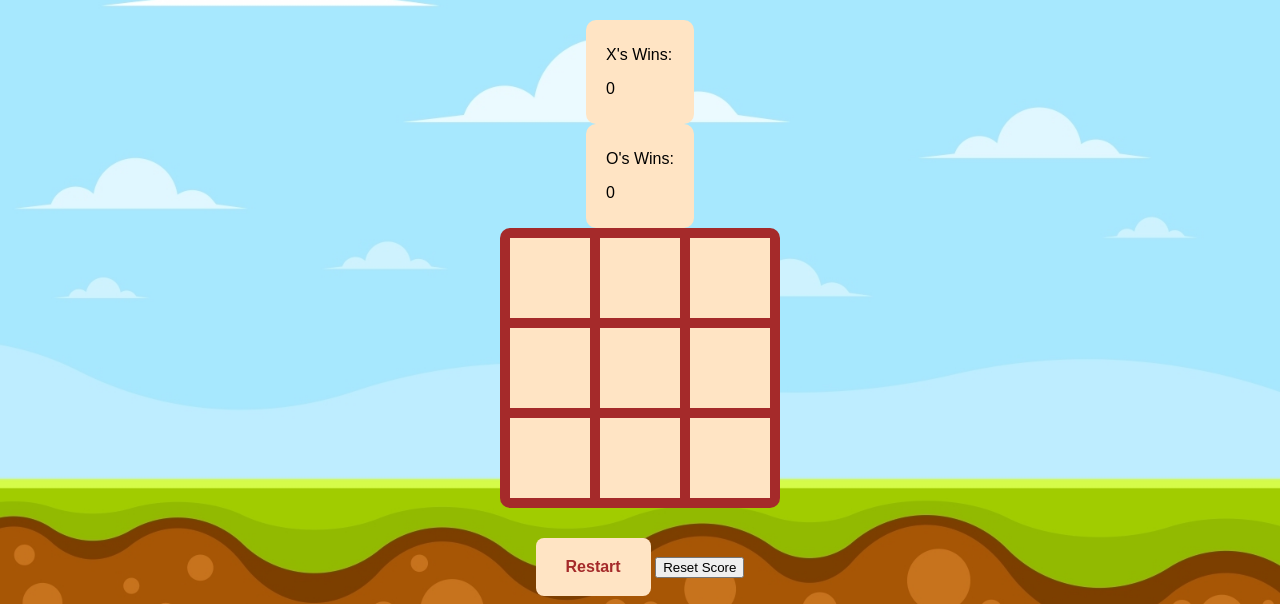
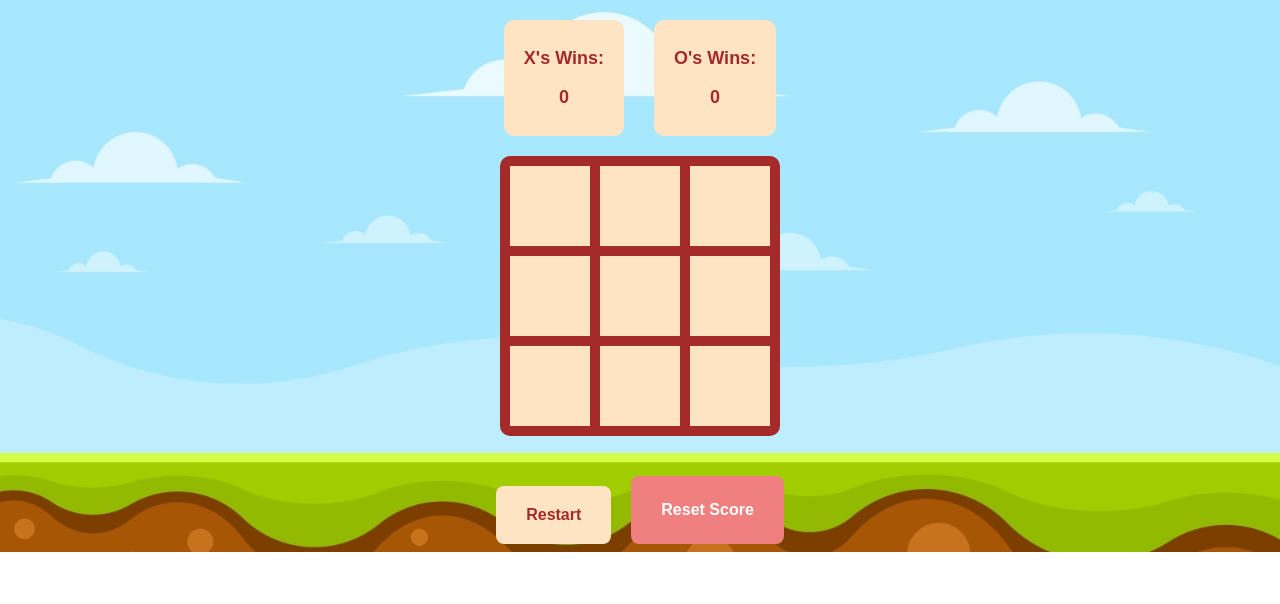
Before and after one commit to AdityaYadav2907/Tic-tac-toe, a plain HTML site: page game.html in a window 1280 px wide. Shown: the part 267-871 px from the top of the page. After the commit the page ends 819 px from the top, so only its background shows below. Drawn offline with Linux system fonts and the light colour scheme.

Commit message:
Update the css

```diff
--- a/game.css
+++ b/game.css
@@ -7,7 +7,7 @@ body{
     display:flex;
     flex-direction: column;
     align-items: center;
-    justify-content: centre;
+    justify-content: center;
 }
 h1{
     color:brown;
@@ -33,12 +33,7 @@ h1{
     cursor:pointer;
     font-size: 2em;
 }
-.cell.x{
-    color:black;
-}
-.cell.o{
-    color:blue;
-}
+
 #restartButton{
     margin-top: 20px;
     padding: 20px 30px;
@@ -82,8 +77,51 @@ h1{
   color: brown;
 }
 
+.cell.x {
+  color: red;
+  font-weight: bold;
+}
+.cell.o {
+  color: blue;
+  font-weight: bold;
+}
+
+.score-container {
+  display: flex;
+  justify-content: center;
+  gap: 30px;
+  margin-bottom: 20px;
+}
+
 .x-score, .o-score {
   background-color: bisque;
   padding: 10px 20px;
   border-radius: 10px;
+  font-size: 18px;
+  font-weight: bold;
+  color: brown;
+  text-align: center;
 }
+
+.button-container {
+  display: flex;
+  gap: 20px;
+  margin-top: 20px;
+  justify-content: center;
+}
+
+#resetscore {
+  padding: 20px 30px;
+  font-size: 16px;
+  cursor: pointer;
+  border: none;
+  border-radius: 8px;
+  background-color: lightcoral;
+  color: white;
+  font-weight: bold;
+  transition: 0.3s;
+}
+
+#resetscore:hover {
+  background-color: darkred;
+}
```
